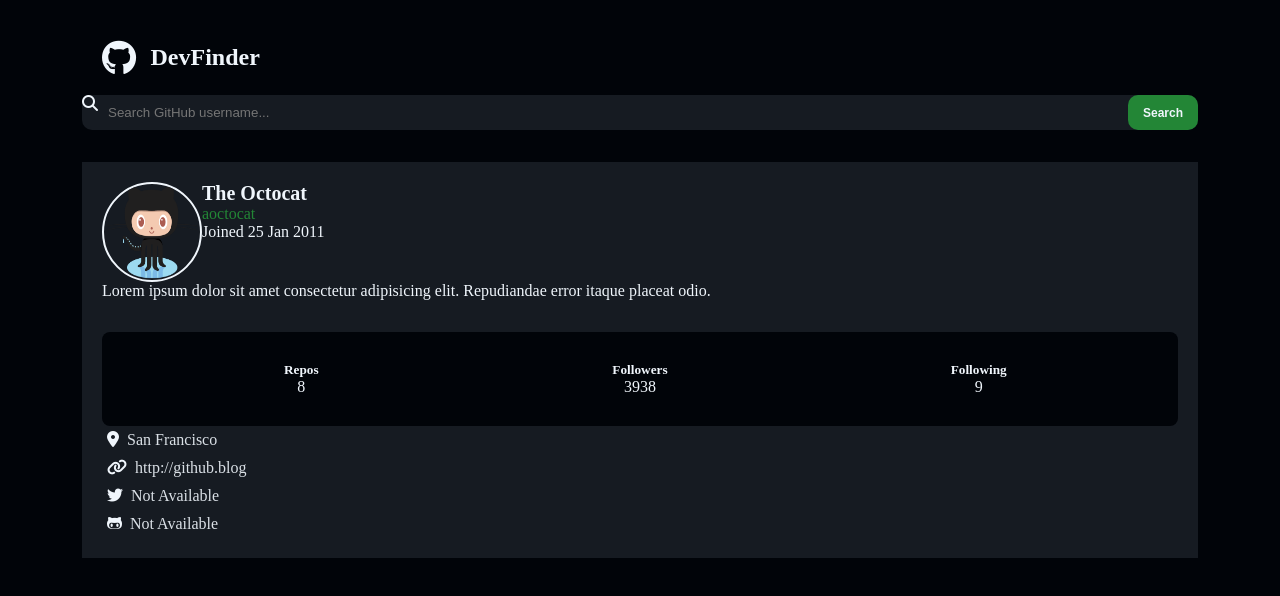
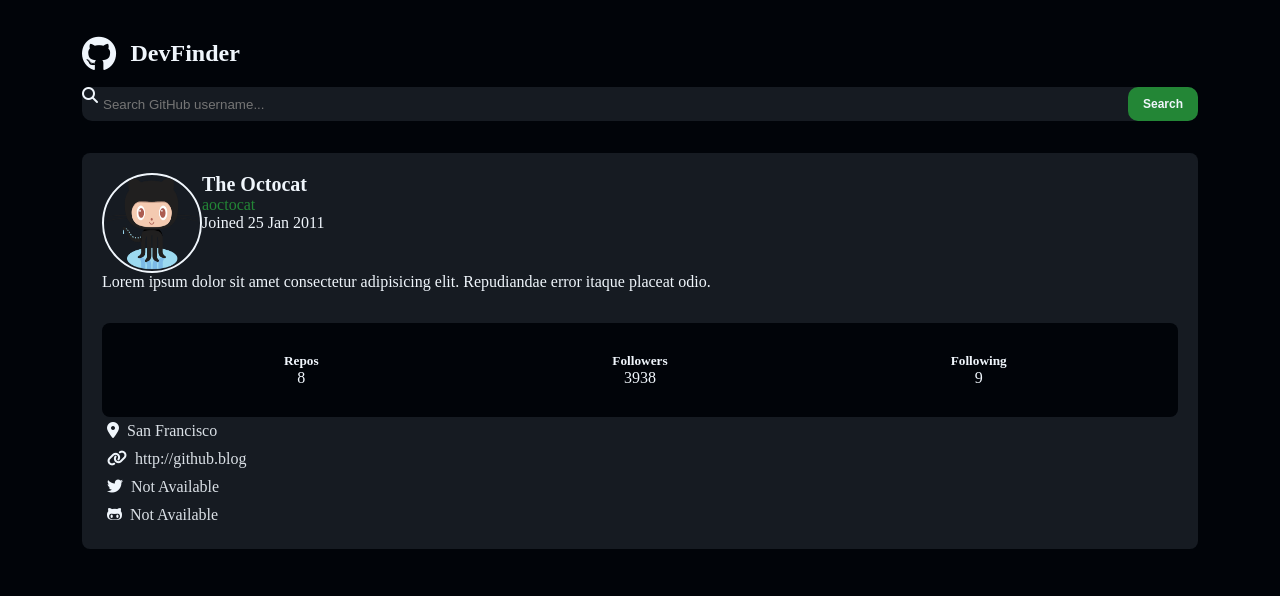
Before and after one commit to Webmekanic/GitHub-Finder, a plain HTML site: page index.html in a window 1280 px wide. Drawn offline with Linux system fonts and the light colour scheme.

Commit message:
Adjust the header

```diff
--- a/style.css
+++ b/style.css
@@ -10,7 +10,6 @@ body {
   padding: 20px;
 }
 main {
-  /* border: 2px solid rebeccapurple; */
   max-width: 90%;
   margin: auto;
 }
@@ -21,7 +20,7 @@ header {
   display: flex;
   flex-direction: row;
   align-items: center;
-  padding: 1.25rem;
+  margin: 1rem 0;
 }
 .form {
   background-color: #161b22;
@@ -38,8 +37,7 @@ h2 {
   margin-left: 0.9rem;
 }
 #userInput {
-  /* border: 2px solid yellow; */
-  padding: 10px;
+  padding: 5px;
   outline: none;
   background-color: #161b22;
   color: #f0f6fc;
@@ -61,10 +59,10 @@ figure {
   height: 100px;
 }
 .profileSection {
-  /* border: 2px solid red; */
   background-color: #161b22;
   margin-top: 2rem;
   padding: 20px;
+  border-radius: 8px;
 }
 .profile {
   display: flex;
```
